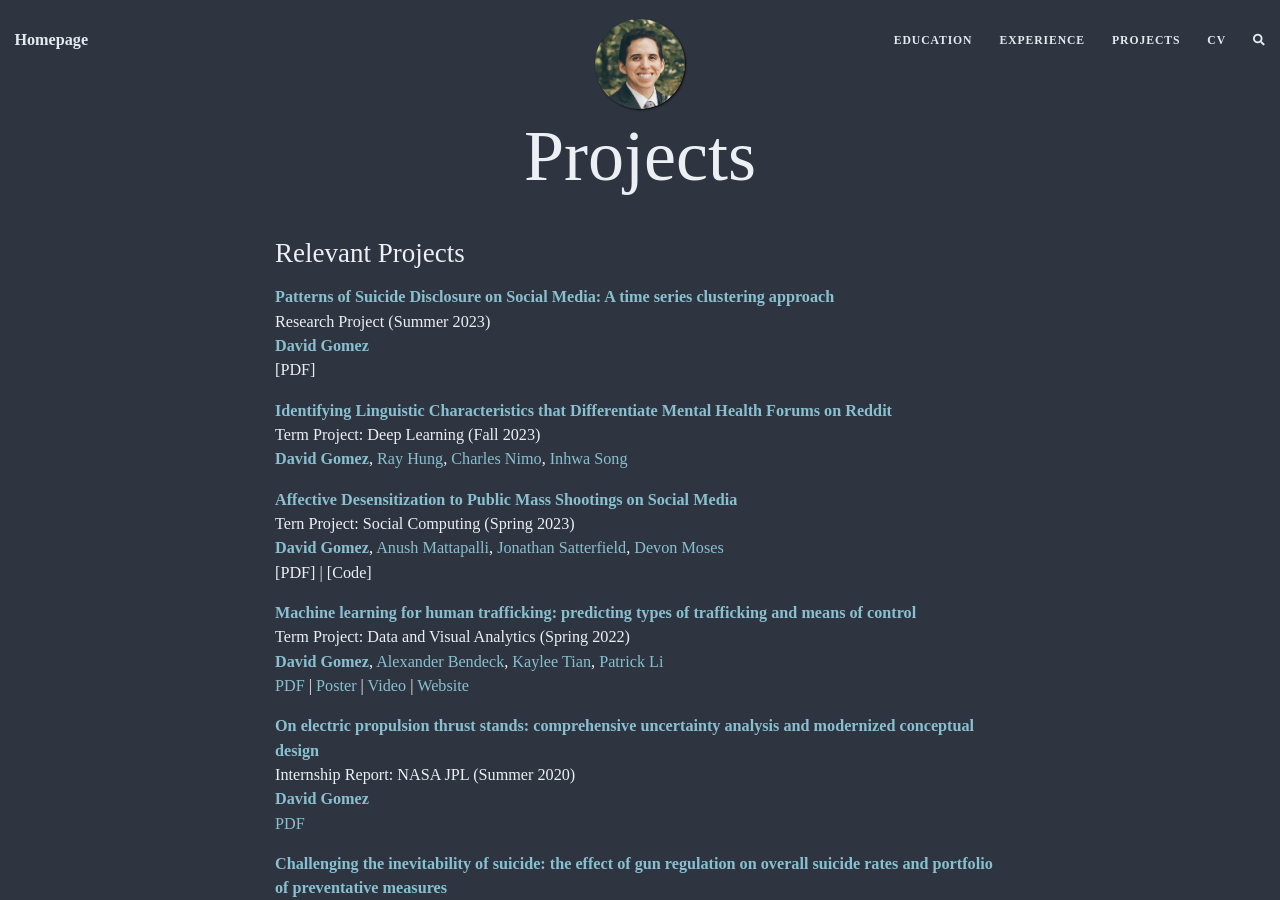
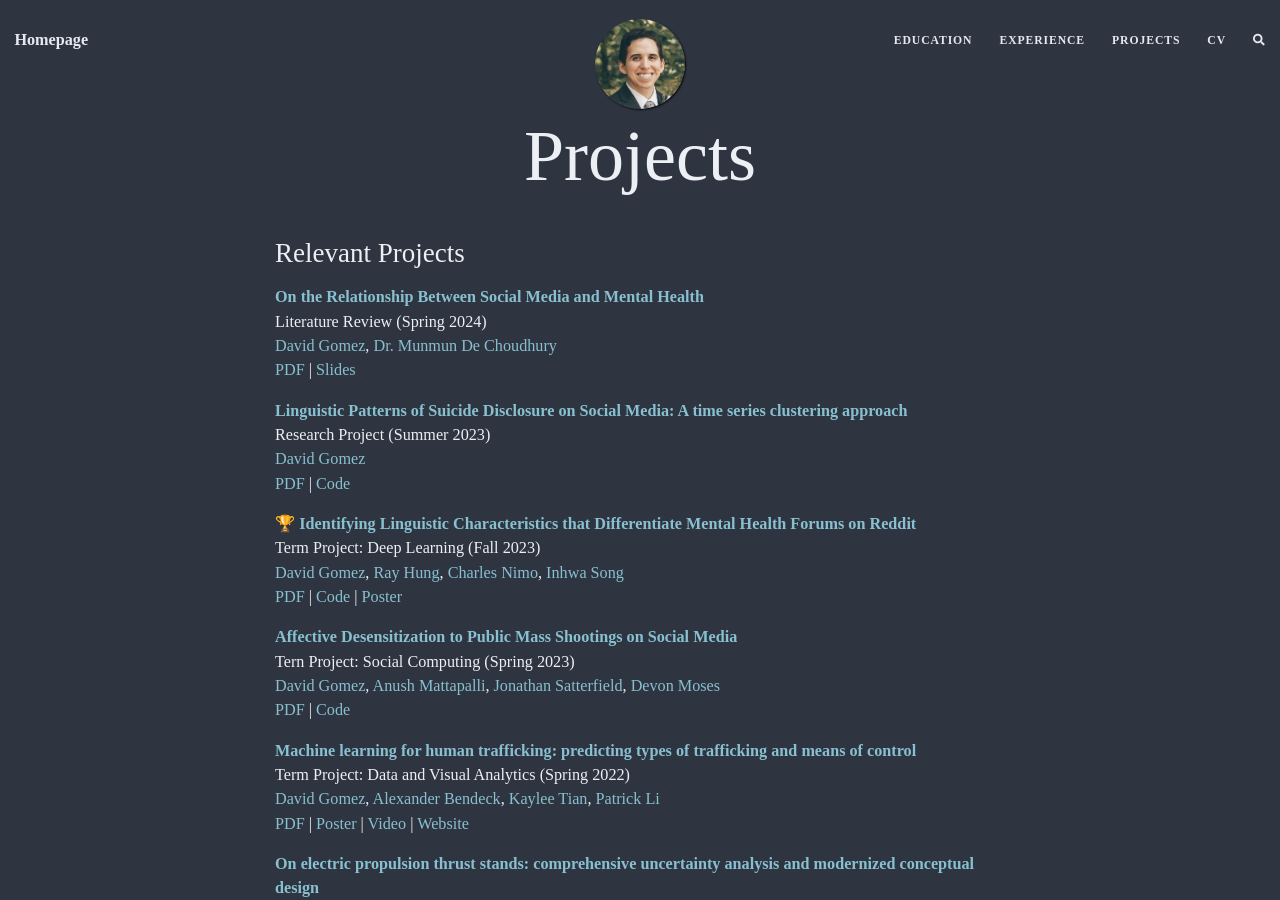
Before and after one commit to dbgomez94/dbgomez94.github.io, a Jekyll site: the page built from pages/projects.md, in a window 1280 px wide and 900 px high. Built offline with Jekyll 4.4.1, drawn with Linux system fonts in a browser that asks for light colours; nearby versions of some CDN libraries; comment, search, counter and statistics services are not loaded.

Commit message:
updating projects

```diff
--- a/pages/projects.md
+++ b/pages/projects.md
@@ -5,33 +5,46 @@ title: Projects
 
 ## Relevant Projects
 
-[**Patterns of Suicide Disclosure on Social Media: A time series clustering approach**]() \
+[**On the Relationship Between Social Media and Mental Health**](2024-05-01-social-media-and-mental-health) \
+Literature Review (Spring 2024) \
+[David Gomez](https://dbgomez94.github.io/),
+[Dr. Munmun De Choudhury](http://www.munmund.net/index.html)
+\
+[PDF](/pdfs/social-media-and-mentla-health.pdf) |
+[Slides](/pdfs/social-media-and-mental-health-slides.pdf)
+
+[**Linguistic Patterns of Suicide Disclosure on Social Media: A time series clustering approach**](2023-12-01-suicide-disclosures) \
 Research Project (Summer 2023) \
-[**David Gomez**](https://dbgomez94.github.io/)
+[David Gomez](https://dbgomez94.github.io/)
 \
-[PDF]
+[PDF](/pdfs/suicide-disclosures.pdf) |
+[Code]()
 
-
-[**Identifying Linguistic Characteristics that Differentiate Mental Health Forums on Reddit**]() \
+🏆 [**Identifying Linguistic Characteristics that Differentiate Mental Health Forums on Reddit**](2023-12-01-reddit-mental-health) \
 Term Project: Deep Learning (Fall 2023) \
-[**David Gomez**](https://dbgomez94.github.io/),
+[David Gomez](https://dbgomez94.github.io/),
 [Ray Hung](https://www.linkedin.com/in/ruize-hung/?locale=en_US),
 [Charles Nimo](https://charlesnimo.me/),
 [Inhwa Song](https://greenina.notion.site/Inhwa-Song-0cb769c9a9314e358cf728c0fe3b1e74)
+\
+[PDF]() |
+[Code]() |
+[Poster]()
 
-[**Affective Desensitization to Public Mass Shootings on Social Media**]() \
+
+[**Affective Desensitization to Public Mass Shootings on Social Media**](2023-12-01-mass-shootings) \
 Tern Project: Social Computing (Spring 2023) \
-[**David Gomez**](https://dbgomez94.github.io/),
+[David Gomez](https://dbgomez94.github.io/),
 [Anush Mattapalli](https://www.linkedin.com/in/anush96/),
 [Jonathan Satterfield](https://www.linkedin.com/in/jonathan-satterfield-ba0651195/),
 [Devon Moses](https://www.linkedin.com/in/devanmoses/)
 \
-[PDF] |
-[Code]
+[PDF]() |
+[Code]()
 
-[**Machine learning for human trafficking: predicting types of trafficking and means of control**]() \
+[**Machine learning for human trafficking: predicting types of trafficking and means of control**](2022-05-01-human-trafficking) \
 Term Project: Data and Visual Analytics (Spring 2022) \
-[**David Gomez**](https://dbgomez94.github.io/),
+[David Gomez](https://dbgomez94.github.io/),
 [Alexander Bendeck](https://alexanderbendeck.github.io/),
 [Kaylee Tian](https://www.linkedin.com/in/kaylee-nianhan-tian/),
 [Patrick Li](https://www.linkedin.com/in/patrick-li-0/)
@@ -41,15 +54,15 @@ Term Project: Data and Visual Analytics (Spring 2022) \
 [Video](https://youtu.be/GltcIuAIdTc) |
 [Website](https://alexanderbendeck.shinyapps.io/human-trafficking-app/)
 
-[**On electric propulsion thrust stands: comprehensive uncertainty analysis and modernized conceptual design**](2021-01-01-uncertainty) \
+[**On electric propulsion thrust stands: comprehensive uncertainty analysis and modernized conceptual design**](2021-01-01-thrust-stand-uncertainty-analysis) \
 Internship Report: NASA JPL (Summer 2020) \
-[**David Gomez**](https://dbgomez94.github.io/)
+[David Gomez](https://dbgomez94.github.io/)
 \
 [PDF](https://drive.google.com/file/d/13bFrEk7PkWAY2GqFmNS_l3zvok1wE9Wj/view?usp=sharing)
 
-[**Challenging the inevitability of suicide: the effect of gun regulation on overall suicide rates and portfolio of preventative measures**]() \
+[**Challenging the inevitability of suicide: the effect of gun regulation on overall suicide rates and portfolio of preventative measures**](2020-12-01-challenging-the-inevitability-of-suicide) \
 Term Project: Accident Causation and System Safety (Fall 2019) \
-[**David Gomez**](https://dbgomez94.github.io/),
+[David Gomez](https://dbgomez94.github.io/),
 [Jose Sanchez](https://www.linkedin.com/in/jose-c-sanchez/),
 [Danial Baum](https://www.linkedin.com/in/daniel-baum-ae/)
 \
@@ -58,9 +71,9 @@ Term Project: Accident Causation and System Safety (Fall 2019) \
 [Slides](https://drive.google.com/file/d/14bEKiji_KDBISvT7OCuvAQOwNU6QED1U/view?usp=sharing)
 
 ## Publications
-[**From regression analysis to deep learning: development of improved proxy measures of state-level household gun ownership**](2022-07-26-go-proxy) \
+[**From regression analysis to deep learning: development of improved proxy measures of state-level household gun ownership**](2022-07-26-gun-ownership-proxy) \
 Patterns: Cell Press (2021) \
-[**David Gomez**](https://dbgomez94.github.io/),
+[David Gomez](https://dbgomez94.github.io/),
 [Zhaoyi Xu](https://www.linkedin.com/in/zhaoyi-xu-89789a110/),
 [Joseph Saleh](https://www.linkedin.com/in/joseph-homer-saleh-8b8773119/)
 \
@@ -72,7 +85,7 @@ Patterns: Cell Press (2021) \
 [**Monte-Carlo value analysis of High-Throughput Satellites: Value levers, tradeoffs, and implications for operators and investors**](2020-05-01-hts-journal) \
 PLOS One (2019) \
 [Fan Geng](https://www.linkedin.com/in/fan-geng-93413958/),
-[**David Gomez**](https://dbgomez94.github.io/),
+[David Gomez](https://dbgomez94.github.io/),
 [Yue Guan](https://www.linkedin.com/in/scottyguan/),
 [Joseph Saleh](https://www.linkedin.com/in/joseph-homer-saleh-8b8773119/)
 \
@@ -80,10 +93,10 @@ PLOS One (2019) \
 [DOI](https://journals.plos.org/plosone/article?id=10.1371/journal.pone.0222133) |
 [PDF](pdfs/hts.pdf)
 
-[**Understanding High-Throughput Satellites: Market disruptions, technology, and value analysis**](./_posts/2020-05-01-hts-conference) \
+[**Understanding High-Throughput Satellites: Market disruptions, technology, and value analysis**](2020-05-01-hts-conference) \
 70th International Astronautical Congress (2019) \
 [Fan Geng](https://www.linkedin.com/in/fan-geng-93413958/),
-[**David Gomez**](https://dbgomez94.github.io/),
+[David Gomez](https://dbgomez94.github.io/),
 [Yue Guan](https://www.linkedin.com/in/scottyguan/),
 [Joseph Saleh](https://www.linkedin.com/in/joseph-homer-saleh-8b8773119/)
 \
```
Also changed, not shown: README.md, pages/projects/2020-12-01-challenging-the-inevitability-of-suicide.md (renamed from pages/projects/2020-12-01-challenging.md), pages/projects/2021-01-01-thrust-stand-uncertainty-analysis.md (renamed from pages/projects/2021-01-01-uncertainty.md), pages/projects/2022-05-01-human-trafficking.md (added), pages/projects/2022-07-26-gun-ownership-proxy.md (renamed from pages/projects/2022-07-26-go-proxy.md), pages/projects/2023-05-01-mass-shootings.md (added), pages/projects/2023-12-01-reddit-mental-health.md (added), pages/projects/2023-12-01-suicide-disclosures.md (added), pages/projects/2024-05-01-social-media-and-mental-health.md (added), 3 other files.
